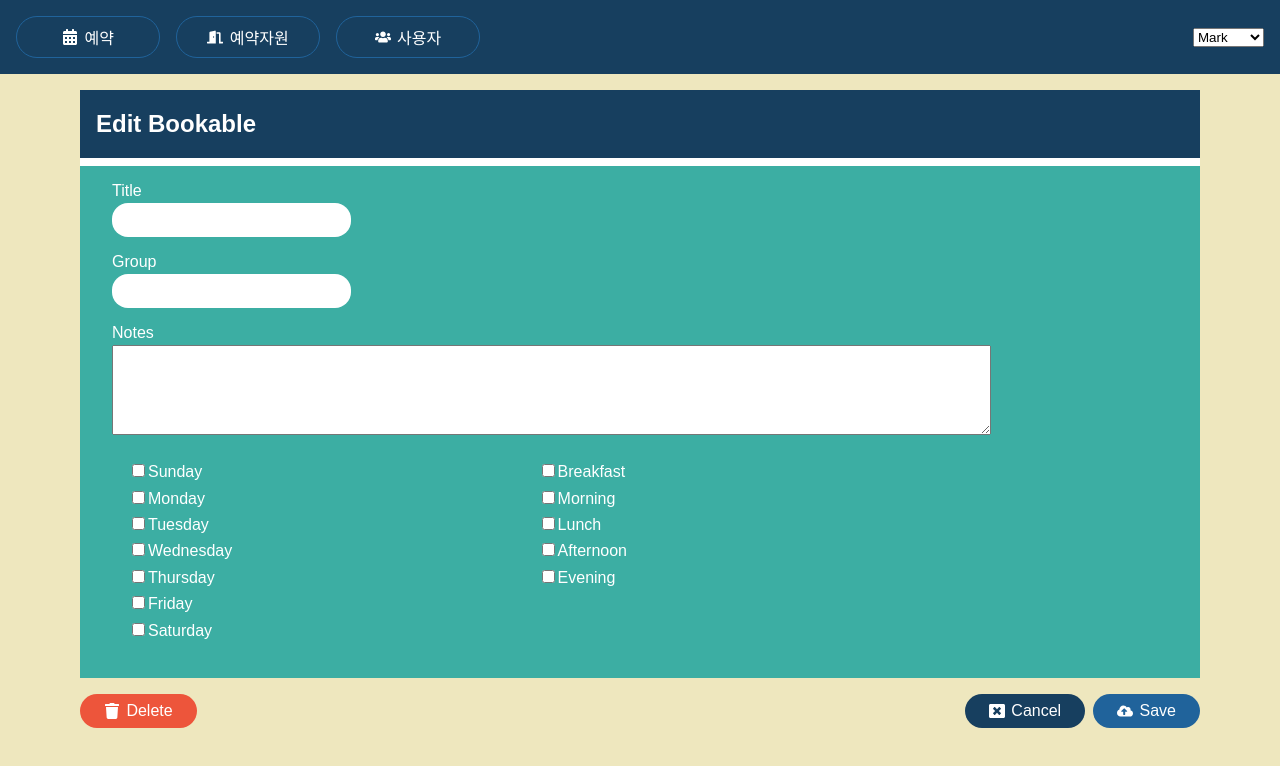
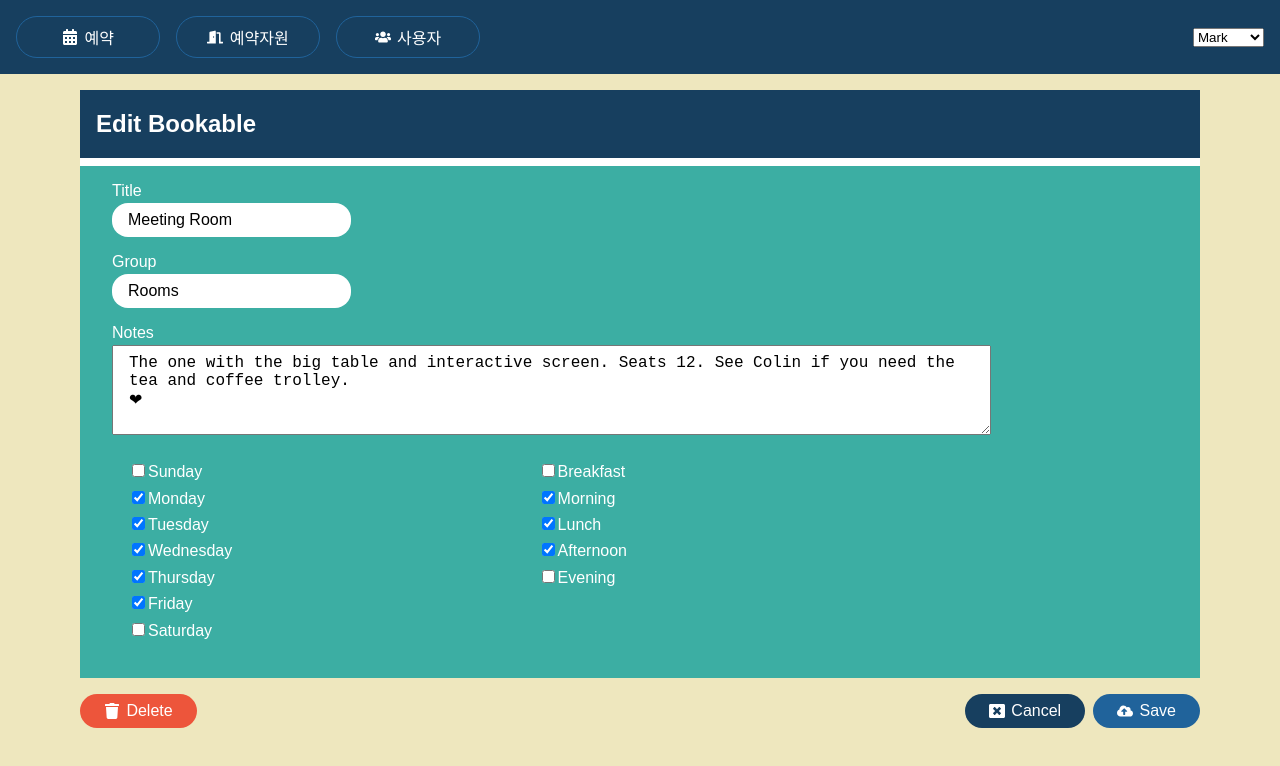
Before and after one commit to kimsohee-around/React-Demo, a React (Vite) app: page /bookables/1/edit in a window 1280 px wide. Shown: the top 766 px of the page. Built offline with nearby package versions, Linux system fonts and the light colour scheme; data requests are answered from the project's data file.

Commit message:
bookable edit new form 에 핸들러 처리

```diff
--- a/src/component/Bookables/BookableEdit.jsx
+++ b/src/component/Bookables/BookableEdit.jsx
@@ -28,11 +28,11 @@ export default function BookableEdit () {
     // const formState = useFormState(data);
     const [state, setState] = useState(data)
 
-/*    useEffect(()=>{
-        if(data){
-            setState(data)
-        }
-    },[data])*/
+     useEffect(()=>{
+            if(data){
+                setState(data)
+            }
+        },[data])
 
 
 
--- a/src/component/Bookables/BookableNew.jsx
+++ b/src/component/Bookables/BookableNew.jsx
@@ -2,22 +2,50 @@ import useFormState from "./useFormState.js";
 import BookableForm from "./BookableForm.jsx";
 import {useNavigate} from "react-router-dom";
 import {createItem} from "../utils/api.js";
+import {useEffect, useState} from "react";
+import PageSpinner from "../UI/PageSpinner.jsx";
+import {useMutation, useQueryClient} from "react-query";
 
 export default function BookableNew(){
     // const init = {days:[0,1,2,3,4,5,6], sessions:[0,1,2,3,4]}
+    const navigate = useNavigate()
+    const queryClient = useQueryClient()
 
-    const navigate = useNavigate()
+    const {mutate:createBookable,status,error} = useMutation(
+        item =>createItem("http://localhost:3001/bookables",item),
+        {
+            onSuccess: bookable =>{
+                queryClient.setQueryData(
+                    "bookables",
+                    old=> [...(old || []),bookable]
+                )
+                navigate(`/bookables/${bookable.id}`)
+            }
+        }
+    )
+    // const formState = useFormState()
+    const [state,setState] = useState()
+
+    useEffect(() => {
+        setState({})
+    }, []);
+
+   if(status === "error"){
+        return <p>{error.message}</p>
+    }
+
+    if(status === "loading"){
+        return <PageSpinner/>
+    }
+
 
     function handleSubmit(){
-        const result = createItem("http://localhost:3001/bookables",formState.state)
-        console.log('BookableNew',result)
-        navigate(`/bookables/${result.value.id}`)
+        createBookable(state)
     }
 
-    const formState = useFormState()
     return (
         <>
-            <BookableForm formState={formState} handleSubmit={handleSubmit}/>
+            <BookableForm formState={{state,setState}} handleSubmit={handleSubmit}/>
         </>
     )
 }
```
